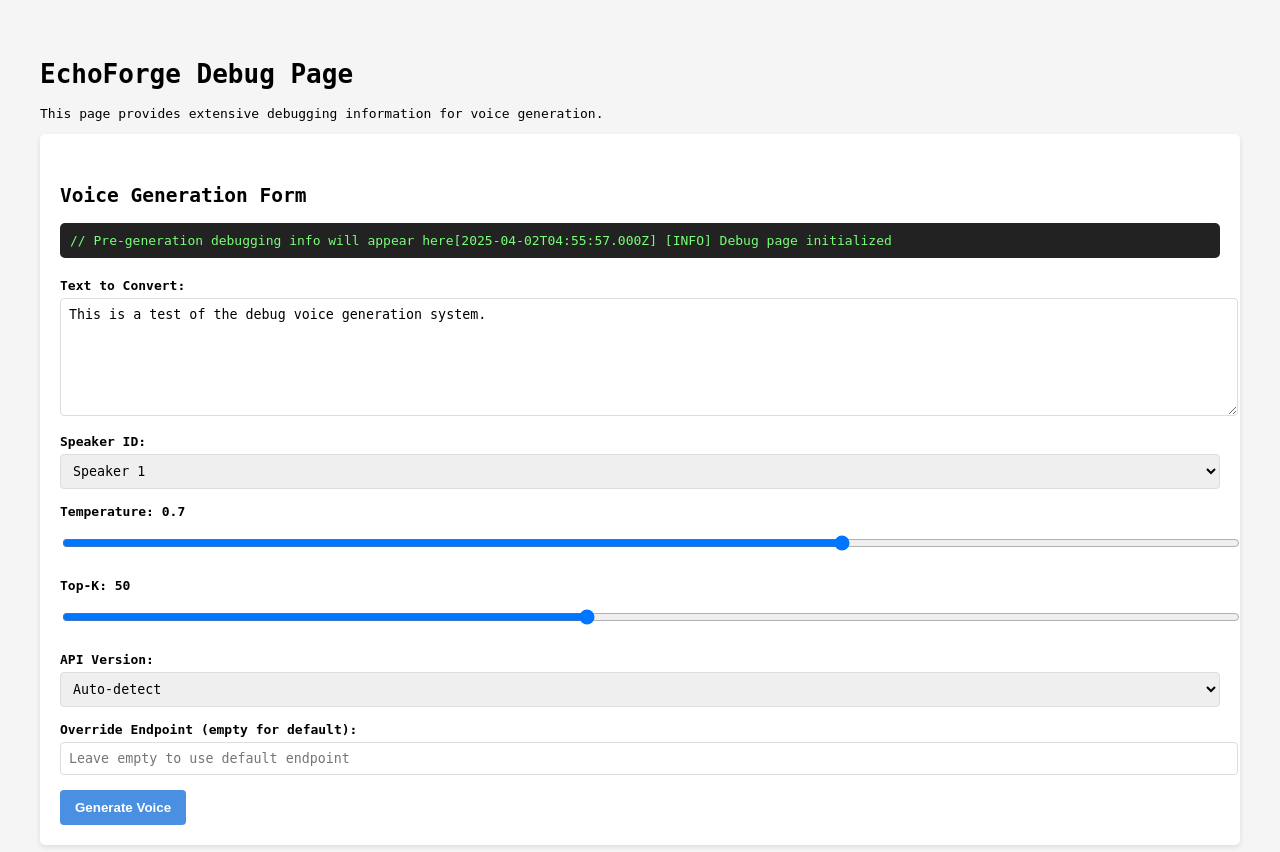
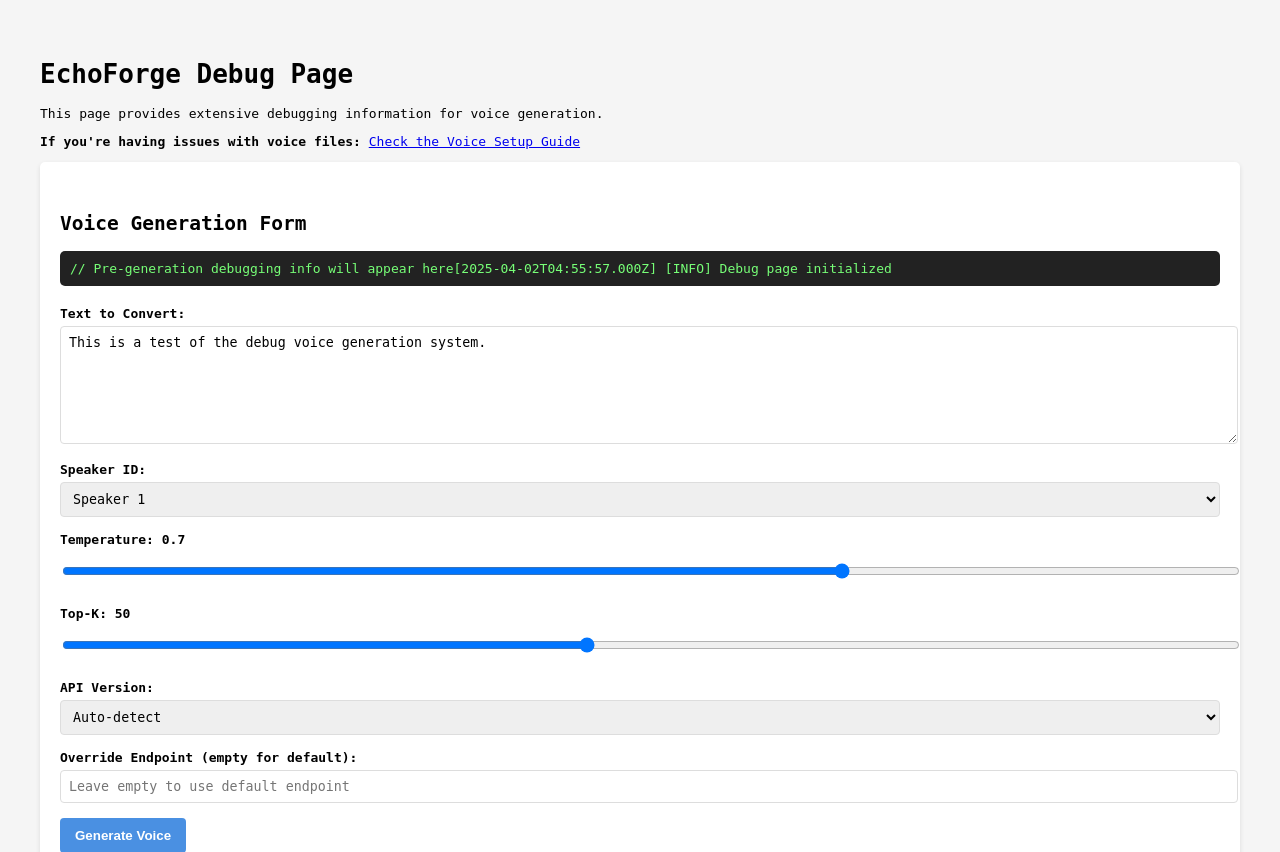
Before and after one commit to toddllm/echoforge, a FastAPI app: template templates/debug_generate.html in a window 1280 px wide. Shown: the top 852 px of the page. Run offline with FastAPI, Linux system fonts and the light colour scheme; the template is opened without the code that fills it, so the values that code supplies are empty; parts of the project's set-up code (start-up, migrations or seed data) failed here and were passed over.

Commit message:
Add link to voice setup guide in debug page

```diff
--- a/templates/debug_generate.html
+++ b/templates/debug_generate.html
@@ -126,8 +126,11 @@
     </style>
 </head>
 <body>
-    <h1>EchoForge Debug Page</h1>
-    <p>This page provides extensive debugging information for voice generation.</p>
+    <header>
+        <h1>EchoForge Debug Page</h1>
+        <p>This page provides extensive debugging information for voice generation.</p>
+        <p><strong>If you're having issues with voice files:</strong> <a href="https://github.com/toddllm/echoforge/blob/main/VOICE_SETUP_GUIDE.md" target="_blank">Check the Voice Setup Guide</a></p>
+    </header>
 
     <div class="container">
         <h2>Voice Generation Form</h2>
```
